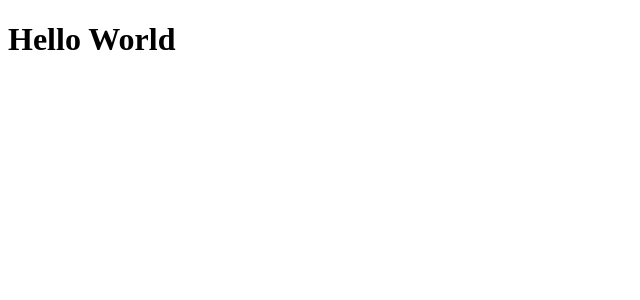
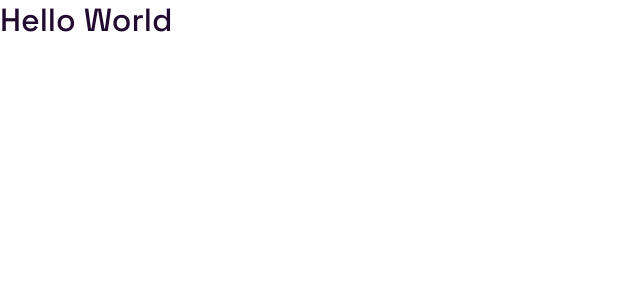
Before and after one commit to IgoCarvalho/frontend-mentor-challenges, a React (Vite) app in the folder card-details-form/: page / in a window 1280 px wide. Shown: the top 300 px of the page, without its empty margins (0-640 px from the left). Built offline with nearby package versions, Linux system fonts and the light colour scheme.

Commit message:
✨ add sass and styles reset

```diff
--- a/card-details-form/index.html
+++ b/card-details-form/index.html
@@ -1,10 +1,18 @@
 <!DOCTYPE html>
 <html lang="en">
   <head>
+    <link rel="preconnect" href="https://fonts.googleapis.com" />
+    <link rel="preconnect" href="https://fonts.gstatic.com" crossorigin />
+
     <meta charset="UTF-8" />
     <link rel="icon" type="image/svg+xml" href="/vite.svg" />
     <meta name="viewport" content="width=device-width, initial-scale=1.0" />
     <title>Card details form</title>
+
+    <link
+      href="https://fonts.googleapis.com/css2?family=Space+Grotesk:wght@400;500&display=swap"
+      rel="stylesheet"
+    />
   </head>
   <body>
     <div id="root"></div>
--- a/card-details-form/package.json
+++ b/card-details-form/package.json
@@ -23,6 +23,7 @@
     "eslint-plugin-prettier": "^4.2.1",
     "eslint-plugin-react": "^7.32.2",
     "prettier": "^2.8.7",
+    "sass": "^1.60.0",
     "typescript": "^4.9.3",
     "vite": "^4.2.0"
   }
--- a/card-details-form/src/main.tsx
+++ b/card-details-form/src/main.tsx
@@ -2,6 +2,8 @@
 import ReactDOM from 'react-dom/client';
 
 import { App } from './App';
+
+import './styles/global.scss';
 
 ReactDOM.createRoot(document.getElementById('root') as HTMLElement).render(
   <React.StrictMode>
--- /dev/null
+++ b/card-details-form/src/styles/global.scss
@@ -0,0 +1,47 @@
+:root {
+
+  --white: #ffffff;
+  --gray-400: #8e8593;
+  --gray-300: #dedddf;
+  --violet-900: #21092f;
+  --red-500: #ff5252;
+
+  --active-input-border: linear-gradient(#6448fe, #600594);
+
+  --background: var(--white);
+  --text: var(--violet-900);
+}
+
+* {
+  margin: 0;
+  padding: 0;
+  box-sizing: border-box;
+}
+
+html,
+body,
+#root {
+  width: 100%;
+  min-height: 100vh;
+}
+
+body {
+  background-color: var(--background);
+  color: var(--text);
+
+  font-family: 'Space Grotesk', sans-serif;
+  font-weight: 500;
+  font-size: 1rem;
+
+  font-synthesis: none;
+  text-rendering: optimizeLegibility;
+  -webkit-font-smoothing: antialiased;
+  -moz-osx-font-smoothing: grayscale;
+  -webkit-text-size-adjust: 100%;
+}
+
+button,
+input {
+  font-size: 1rem;
+  font-family: inherit;
+}
```
Also changed, not shown: 1 other file (tests, documents, lock files or other folders).
